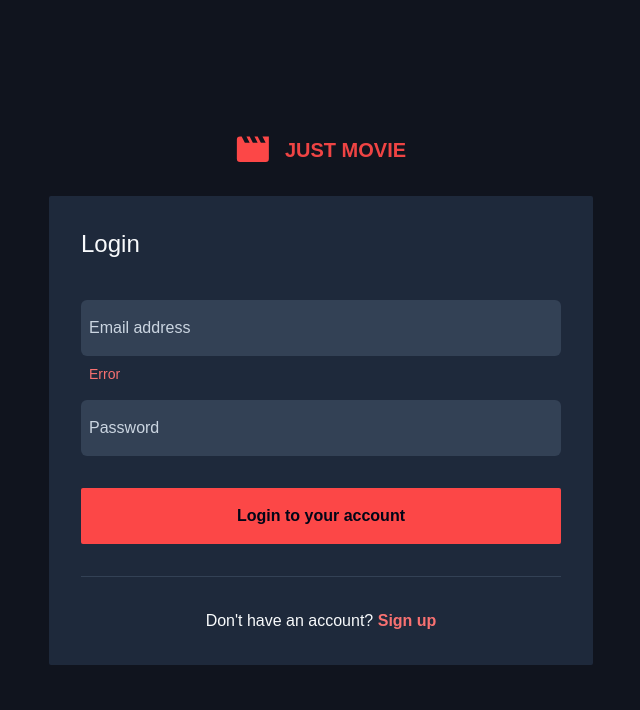
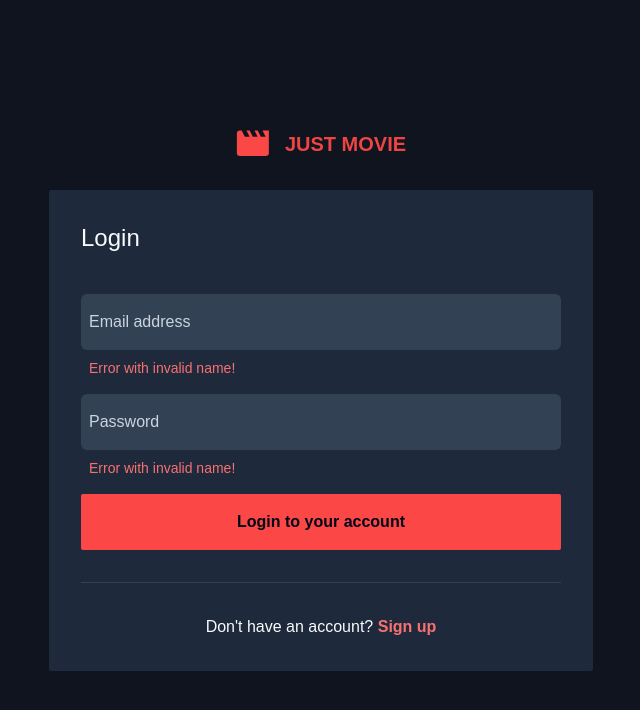
Before and after one commit to ktcotz/JustMovie, a React (Vite) app: page /login in a window 1280 px wide. Shown: the top 710 px of the page, without its empty margins (319-959 px from the left). Built offline with nearby package versions, Linux system fonts and the light colour scheme; a web font is replaced by a local one.

Commit message:
feat: compound form, hookform, zod
Work with compound form component, zod for validation and
hookform/resolvers to resolve rhf with zod.

```diff
--- a/package.json
+++ b/package.json
@@ -14,6 +14,7 @@
     "react-dom": "^18.3.1"
   },
   "devDependencies": {
+    "@hookform/resolvers": "^3.9.0",
     "@types/react": "^18.3.3",
     "@types/react-anchor-link-smooth-scroll": "^1.0.5",
     "@types/react-dom": "^18.3.0",
@@ -36,6 +37,7 @@
     "react-router-dom": "^6.24.1",
     "tailwindcss": "^3.4.4",
     "typescript": "^5.2.2",
-    "vite": "^5.3.1"
+    "vite": "^5.3.1",
+    "zod": "^3.23.8"
   }
 }
--- a/src/features/authentication/LoginForm.tsx
+++ b/src/features/authentication/LoginForm.tsx
@@ -1,50 +1,32 @@
-import { Button } from "../ui/Button";
 import { CustomLink } from "../ui/CustomLink";
+import { Form } from "../ui/form/Form";
 
 export const LoginForm = () => {
   return (
     <div className="rounded-sm bg-slate-800 p-8">
       <h2 className="mb-10 text-2xl font-medium text-slate-50">Login</h2>
-      <form className="mb-8 flex flex-col">
-        <div className="mb-8 flex flex-col gap-4">
-          <div className="relative">
-            <div className="relative">
-              <input
-                type="text"
-                id="email"
-                name="email"
-                required
-                className="peer w-full rounded-md bg-slate-700 p-4 text-slate-50 transition-all focus:outline-none focus:ring focus:ring-slate-700 focus:ring-offset-2 focus:ring-offset-slate-800"
-              />
-              <label
-                htmlFor="email"
-                className="absolute left-0 top-1/2 -translate-y-1/2 px-2 text-slate-300 transition-all peer-valid:left-4 peer-valid:top-0 peer-valid:rounded-md peer-valid:bg-slate-700 peer-valid:text-slate-50 peer-focus:left-4 peer-focus:top-0 peer-focus:rounded-md peer-focus:bg-slate-700 peer-focus:px-2 peer-focus:text-slate-50"
-              >
-                Email address
-              </label>
-            </div>
-            <p className="ml-2 mt-2 text-sm text-red-400">Error</p>
-          </div>
-          <div className="relative">
-            <div className="relative">
-              <input
-                type="password"
-                id="password"
-                name="password"
-                required
-                className="peer w-full rounded-md bg-slate-700 p-4 text-slate-50 transition-all focus:outline-none focus:ring focus:ring-slate-700 focus:ring-offset-2 focus:ring-offset-slate-800"
-              />
-              <label
-                htmlFor="password"
-                className="absolute left-0 top-1/2 -translate-y-1/2 px-2 text-slate-300 transition-all peer-valid:left-4 peer-valid:top-0 peer-valid:rounded-md peer-valid:bg-slate-700 peer-valid:text-slate-50 peer-focus:left-4 peer-focus:top-0 peer-focus:rounded-md peer-focus:bg-slate-700 peer-focus:px-2 peer-focus:text-slate-50"
-              >
-                Password
-              </label>
-            </div>
-          </div>
-        </div>
-        <Button type="submit">Login to your account</Button>
-      </form>
+      <Form>
+        <Form.Item>
+          <Form.InputContainer>
+            <Form.Input id="email" name="email" required type="text" />
+            <Form.Label id="email">Email address</Form.Label>
+          </Form.InputContainer>
+          <Form.Error>Error with invalid name!</Form.Error>
+        </Form.Item>
+        <Form.Item>
+          <Form.InputContainer>
+            <Form.Input
+              id="password"
+              name="password"
+              required
+              type="password"
+            />
+            <Form.Label id="password">Password</Form.Label>
+          </Form.InputContainer>
+          <Form.Error>Error with invalid name!</Form.Error>
+        </Form.Item>
+        <Form.Submit>Login to your account</Form.Submit>
+      </Form>
       <span className="mb-8 block h-[1px] w-full bg-slate-700">&nbsp;</span>
       <p className="text-center text-slate-50">
         Don't have an account?{" "}
--- /dev/null
+++ b/src/features/ui/form/Form.tsx
@@ -0,0 +1,22 @@
+import { ReactNode } from "react";
+import { FormError } from "./FormError";
+import { FormInput } from "./FormInput";
+import { FormInputContainer } from "./FormInputContainer";
+import { FormItem } from "./FormItem";
+import { FormLabel } from "./FormLabel";
+import { FormSubmit } from "./FormSubmit";
+
+type FormProps = {
+  children: ReactNode;
+};
+
+export const Form = ({ children }: FormProps) => {
+  return <form className="mb-8 flex flex-col gap-4">{children}</form>;
+};
+
+Form.Submit = FormSubmit;
+Form.Label = FormLabel;
+Form.Input = FormInput;
+Form.InputContainer = FormInputContainer;
+Form.Item = FormItem;
+Form.Error = FormError;
--- /dev/null
+++ b/src/features/ui/form/FormError.tsx
@@ -0,0 +1,9 @@
+import { ReactNode } from "react";
+
+type FormErrorProps = {
+  children: ReactNode;
+};
+
+export const FormError = ({ children }: FormErrorProps) => {
+  return <p className="ml-2 mt-2 text-sm text-red-400">{children}</p>;
+};
--- /dev/null
+++ b/src/features/ui/form/FormInput.tsx
@@ -0,0 +1,12 @@
+import { InputHTMLAttributes } from "react";
+
+export const FormInput = ({
+  ...rest
+}: InputHTMLAttributes<HTMLInputElement>) => {
+  return (
+    <input
+      {...rest}
+      className="peer w-full rounded-md bg-slate-700 p-4 text-slate-50 transition-all focus:outline-none focus:ring focus:ring-slate-700 focus:ring-offset-2 focus:ring-offset-slate-800"
+    />
+  );
+};
--- /dev/null
+++ b/src/features/ui/form/FormInputContainer.tsx
@@ -0,0 +1,9 @@
+import { ReactNode } from "react";
+
+type FormInputContainerProps = {
+  children: ReactNode;
+};
+
+export const FormInputContainer = ({ children }: FormInputContainerProps) => {
+  return <div className="relative">{children}</div>;
+};
--- /dev/null
+++ b/src/features/ui/form/FormItem.tsx
@@ -0,0 +1,9 @@
+import { ReactNode } from "react";
+
+type FormItemProps = {
+  children: ReactNode;
+};
+
+export const FormItem = ({ children }: FormItemProps) => {
+  return <div className="relative">{children}</div>;
+};
--- /dev/null
+++ b/src/features/ui/form/FormLabel.tsx
@@ -0,0 +1,22 @@
+import { HTMLAttributes, ReactNode } from "react";
+
+type FormLabelProps = {
+  children: ReactNode;
+  id: string;
+};
+
+export const FormLabel = ({
+  children,
+  id,
+  ...rest
+}: FormLabelProps & HTMLAttributes<HTMLLabelElement>) => {
+  return (
+    <label
+      htmlFor={id}
+      className="absolute left-0 top-1/2 -translate-y-1/2 px-2 text-slate-300 transition-all peer-valid:left-4 peer-valid:top-0 peer-valid:rounded-md peer-valid:bg-slate-700 peer-valid:text-slate-50 peer-focus:left-4 peer-focus:top-0 peer-focus:rounded-md peer-focus:bg-slate-700 peer-focus:px-2 peer-focus:text-slate-50"
+      {...rest}
+    >
+      {children}
+    </label>
+  );
+};
--- /dev/null
+++ b/src/features/ui/form/FormSubmit.tsx
@@ -0,0 +1,10 @@
+import { ReactNode } from "react";
+import { Button } from "../Button";
+
+type FormSubmitProps = {
+  children: ReactNode;
+};
+
+export const FormSubmit = ({ children }: FormSubmitProps) => {
+  return <Button type="submit">{children}</Button>;
+};
```
Also changed, not shown: 1 other file (tests, documents, lock files or other folders).
